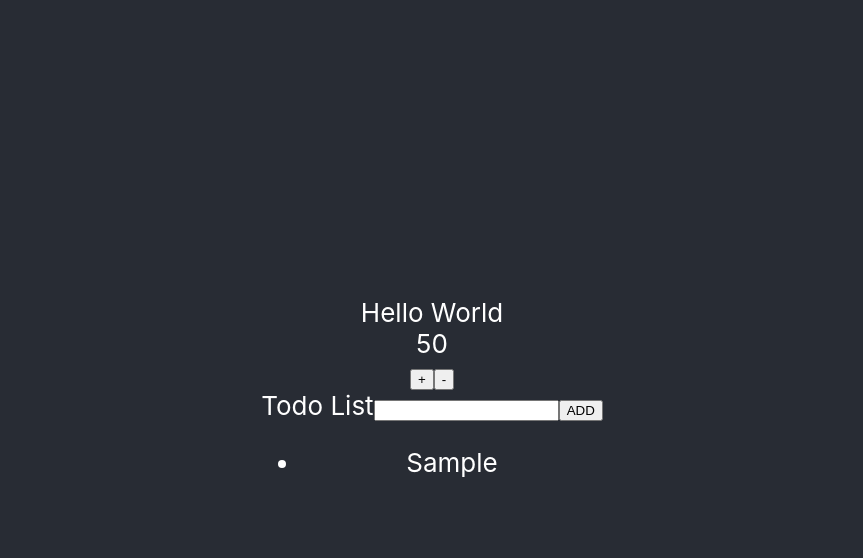
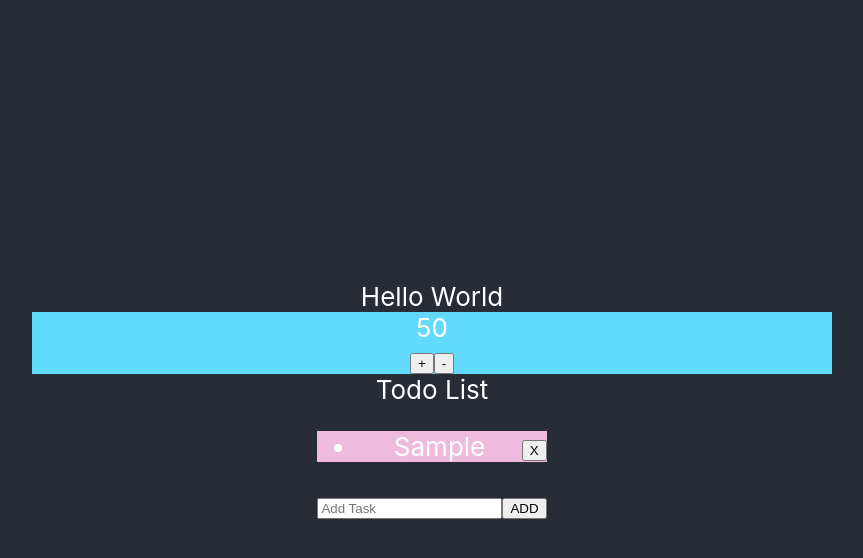
Before and after one commit to galiii/react-tutorial3, a React (Create React App) app in the folder my-app/: page / in a window 1280 px wide. Both pictures are taken after typing "Sample" into the empty fields and a click on the button "ADD". Shown: the top 558 px of the page, without its empty margins (208-1071 px from the left). Built offline with nearby package versions, Linux system fonts and the light colour scheme.

Commit message:
some style

```diff
--- a/my-app/src/App.css
+++ b/my-app/src/App.css
@@ -24,11 +24,6 @@
 
 }
 
-.App-buttom {
-
-  min-height: 100vh;
-
-}
 
 .App-link {
   color: #61dafb;
@@ -42,3 +37,30 @@
     transform: rotate(360deg);
   }
 }
+
+/* Counter component */
+.counter{
+  min-width: 100vh;
+  background-color: #61dafb
+}
+
+
+/* Todo component */
+.todo label {
+  display: block;
+}
+
+
+/* List component */
+
+.list{
+  background-color: #eebbdd
+}
+
+
+
+.list ul li button{
+  float: right;
+  right: 1%;
+  margin-top: 4.5%
+}
--- a/my-app/src/App.js
+++ b/my-app/src/App.js
@@ -8,12 +8,12 @@ import Todo from './components/Todo';
 function App() {
   return (
     <div className="App">
-      <header className=" App-header">
+      <div className=" App-header">
       <HelloWorld />
         <Counter />
         <Todo />
 
-      </header>
+      </div>
 
     </div>
   );
--- a/my-app/src/components/Counter.js
+++ b/my-app/src/components/Counter.js
@@ -19,8 +19,8 @@ class Counter extends Component{
     };
     render(){
         return(
-        <div>
-            <div className="number">{this.state.count}</div>
+        <div className="counter">
+            <div>{this.state.count}</div>
             <button onClick={this.plusButton}>+</button>
             <button onClick={this.minusButton}>-</button>
         </div>
--- /dev/null
+++ b/my-app/src/components/Item.js
@@ -0,0 +1 @@
+import React from 'react';
--- a/my-app/src/components/List.js
+++ b/my-app/src/components/List.js
@@ -3,10 +3,15 @@ import React from 'react';
 
 export default function List({tasks}){
 return(
-    <div className="App">
+    <div className="list">
         <ul>
             {
-                tasks.map((task,index)=><li key={index}>{task}</li>)
+                tasks.map((task,index)=> (
+                <li key={index}>
+                {task}
+                <button>X</button>
+                </li>
+                ))
             }
         </ul>
     </div>
--- a/my-app/src/components/Todo.js
+++ b/my-app/src/components/Todo.js
@@ -45,13 +45,19 @@ onSubmitItem = (e) => {
 
 render(){
   return(
-      <div className="App">
+      <div className="App todo">
+        <label>Todo List</label>
+        <List tasks={this.state.tasks}/>
           <form  onSubmit={this.onSubmitItem}>
-             <label>Todo List</label>
-            <input value ={this.state.term} onChange ={this.onAddItem}></input>
+
+            <input
+              value={this.state.term}
+              onChange ={this.onAddItem}
+              placeholder="Add Task">
+            </input>
             <button>ADD</button>
           </form>
-          <List tasks={this.state.tasks}/>
+
       </div>
   );
 }
```
